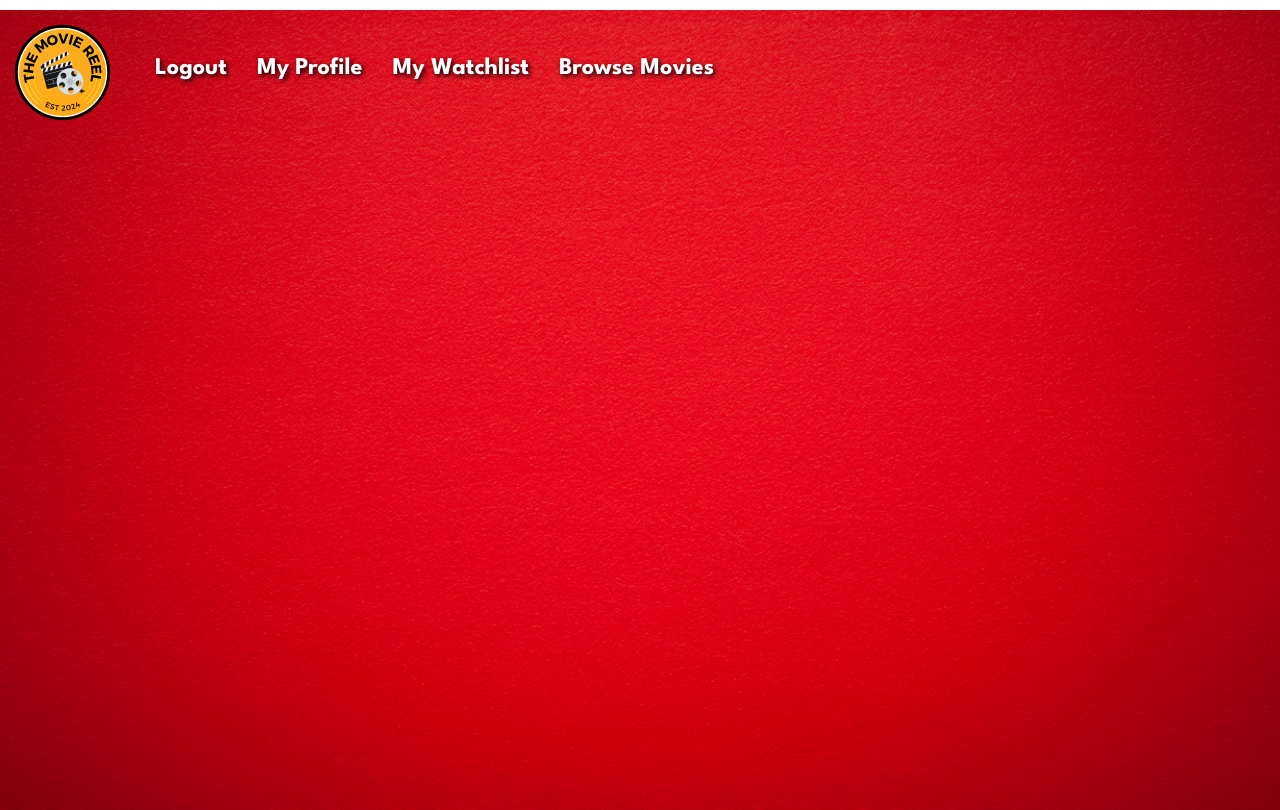
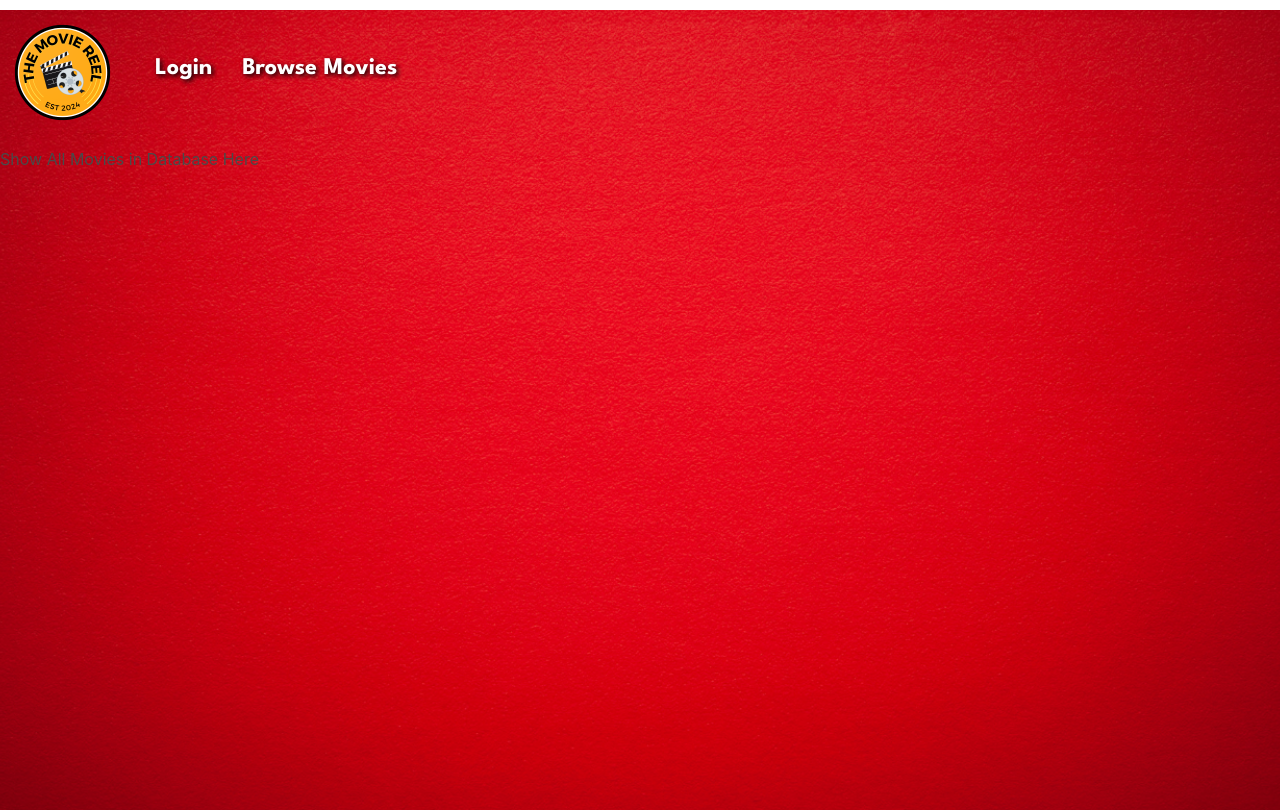
Before and after one commit to mtwesley/movie-reel-web, a Vue app: page /browse in a window 1280 px wide. Built offline with nearby package versions, Linux system fonts and the light colour scheme.

Commit message:
added nav links with login/logout toggles

```diff
--- a/src/App.vue
+++ b/src/App.vue
@@ -3,13 +3,17 @@
 
     <div id="nav" class="header">
 
-      <a href="../src/views/HomeView.vue"><img id="header-logo" src="../src/assets/LogoConcept.png" alt="HeaderLogo"></a>
+
+      <router-link to="/" id="home-link">
+  <img id="header-logo" src="../src/assets/LogoConcept.png" alt="HeaderLogo">
+</router-link>
 
 
-      <router-link id="logout-link" v-bind:to="{ name: 'logout' }">Logout</router-link>
-      <router-link id="profile-link" v-bind:to="{ name: 'Profile'}">My Profile</router-link>
-      <router-link id="watchlist-link" v-bind:to="{ name: 'WatchList'}" >My Watchlist</router-link>
-      <router-link id="browse-link" v-bind:to="{ name: 'WatchList'}">Browse Movies</router-link>   <!--Needs linked to browse movies page not created yet-->
+      <router-link id="logout-link" v-bind:to="{ name: 'logout' }" v-if="$store.state.token !=''">Logout</router-link>
+      <router-link id="login-link" v-bind:to="{ name: 'login'}" v-else>Login</router-link>
+      <router-link id="profile-link" v-bind:to="{ name: 'Profile'}" v-if="$store.state.token !=''">My Profile</router-link>
+      <router-link id="watchlist-link" v-bind:to="{ name: 'WatchList'}" v-if="$store.state.token !=''">My Watchlist</router-link>
+      <router-link id="browse-link" v-bind:to="{ name: 'browse'}" >Browse Movies</router-link>
     </div>
 
     <router-view />
@@ -39,7 +43,7 @@ add back on to router-links after testing -->
   margin-top: 10px;
 }
 
- #home-link, #logout-link, #profile-link, #watchlist-link, #browse-link {
+  #logout-link, #profile-link, #watchlist-link, #browse-link, #login-link {
     color: white;
     margin-top: 40px;
     margin-right: 30px;
--- a/src/router/index.js
+++ b/src/router/index.js
@@ -12,6 +12,7 @@ import MovieInfoView from '../views/MovieInfo.vue';
 import AdminView from '../views/AdminView.vue';
 import ProfileView from '../views/ProfileView.vue';
 import WatchListView from '../views/WatchListView.vue';
+import BrowseMoviesView from '../views/BrowseMoviesView.vue'
 
 /**
  * The Vue Router is used to "direct" the browser to render a specific view component
@@ -101,6 +102,16 @@ const routes = [
     meta: {
       requiresAuth: false
     }
+  },
+
+  {
+    path: "/browse",
+    name: "browse",
+    component: BrowseMoviesView,
+    meta: {
+      requiresAuth: false
+    }
+
   }
 ];
 
--- /dev/null
+++ b/src/views/BrowseMoviesView.vue
@@ -0,0 +1,11 @@
+<template>
+Show All Movies in Database Here
+
+</template>
+
+
+<script>
+
+
+
+</script>
```
